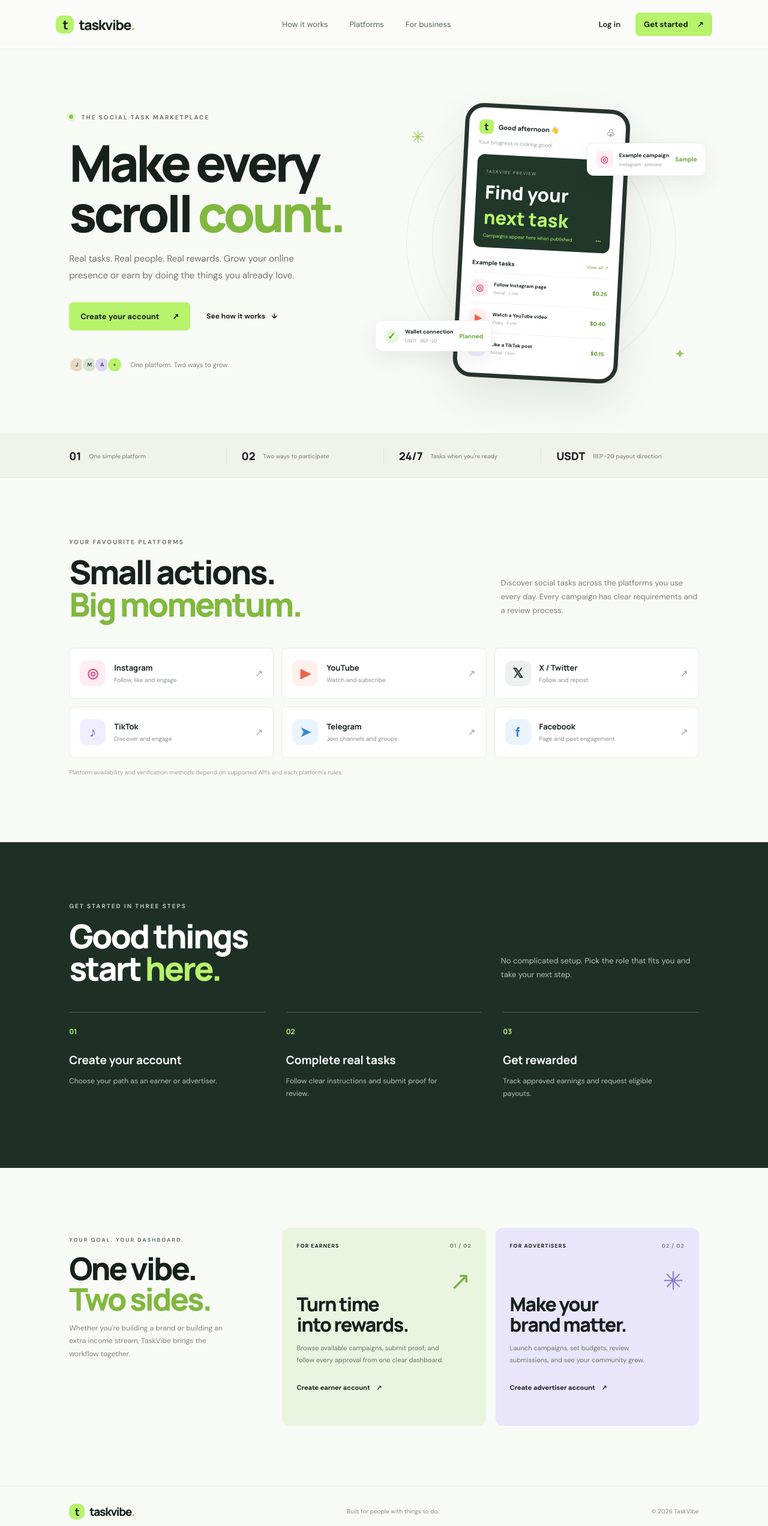
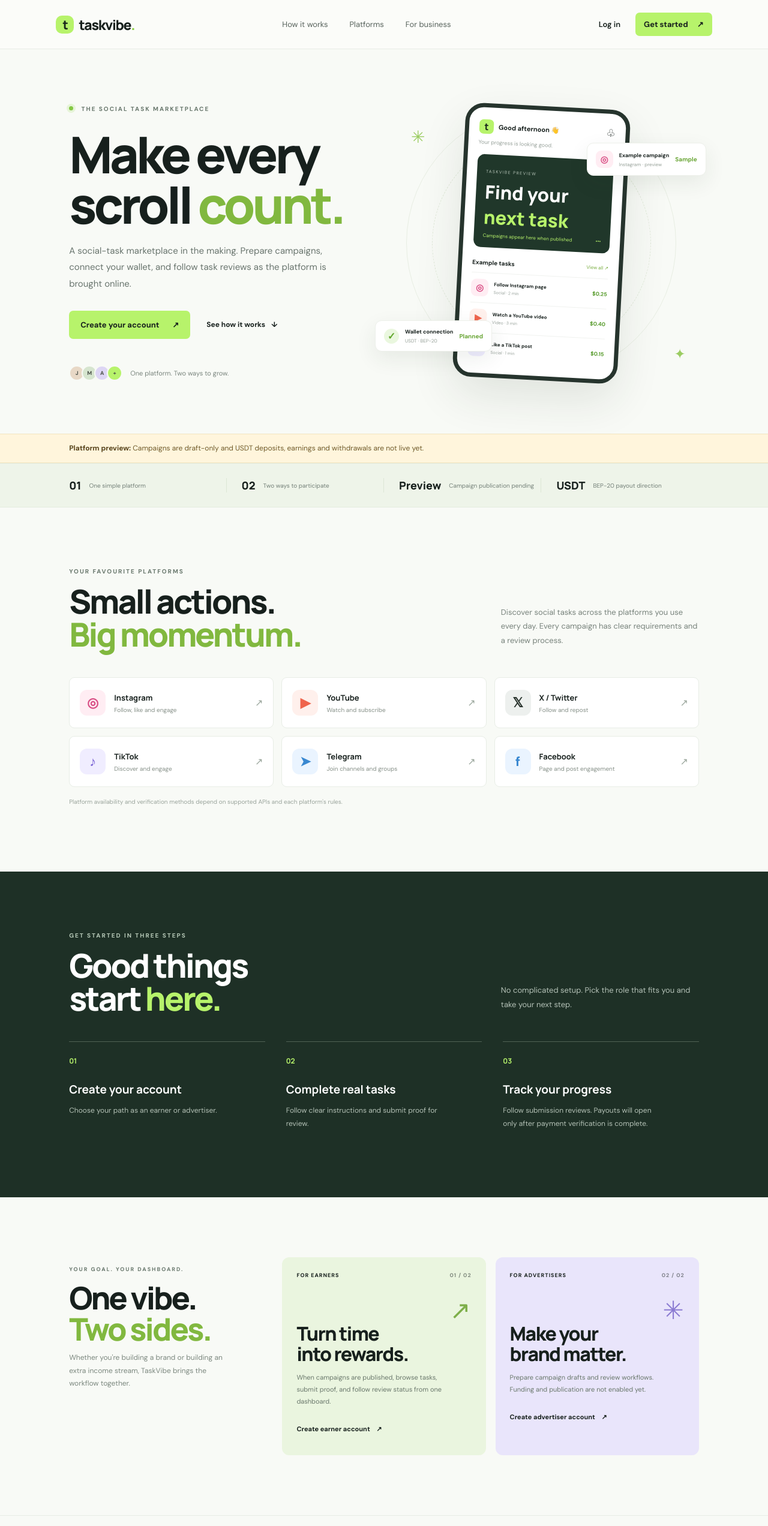
Before and after one commit to ali5690y9-jpg/TaskVibe, a Next.js app: page / in a window 1280 px wide. Shown: the top 2544 px of the page at 60% size. Built offline with nearby package versions, Linux system fonts and the light colour scheme.

Commit message:
Clarify preview-stage and unavailable payout features

```diff
--- a/src/app/page.tsx
+++ b/src/app/page.tsx
@@ -10,7 +10,7 @@ const taskTypes = [
 const steps = [
   { number: "01", title: "Create your account", text: "Choose your path as an earner or advertiser." },
   { number: "02", title: "Complete real tasks", text: "Follow clear instructions and submit proof for review." },
-  { number: "03", title: "Get rewarded", text: "Track approved earnings and request eligible payouts." },
+  { number: "03", title: "Track your progress", text: "Follow submission reviews. Payouts will open only after payment verification is complete." },
 ];
 
 export default function Home() {
@@ -26,7 +26,7 @@ export default function Home() {
         <div className="hero-copy">
           <div className="eyebrow"><span className="pulse" /> THE SOCIAL TASK MARKETPLACE</div>
           <h1>Make every<br />scroll <em>count.</em></h1>
-          <p className="hero-text">Real tasks. Real people. Real rewards. Grow your online presence or earn by doing the things you already love.</p>
+          <p className="hero-text">A social-task marketplace in the making. Prepare campaigns, connect your wallet, and follow task reviews as the platform is brought online.</p>
           <div className="hero-actions"><a className="button" href="/register">Create your account <span>↗</span></a><a className="text-link" href="#how">See how it works <span>↓</span></a></div>
           <div className="trust-line"><div className="avatar-stack"><i>J</i><i>M</i><i>A</i><i>+</i></div><span>One platform. Two ways to grow.</span></div>
         </div>
@@ -47,7 +47,9 @@ export default function Home() {
         </div>
       </section>
 
-      <section className="stats-strip"><div><strong>01</strong><span>One simple platform</span></div><div><strong>02</strong><span>Two ways to participate</span></div><div><strong>24/7</strong><span>Tasks when you're ready</span></div><div><strong>USDT</strong><span>BEP-20 payout direction</span></div></section>
+      <section className="preview-notice"><strong>Platform preview:</strong> Campaigns are draft-only and USDT deposits, earnings and withdrawals are not live yet.</section>
+
+      <section className="stats-strip"><div><strong>01</strong><span>One simple platform</span></div><div><strong>02</strong><span>Two ways to participate</span></div><div><strong>Preview</strong><span>Campaign publication pending</span></div><div><strong>USDT</strong><span>BEP-20 payout direction</span></div></section>
 
       <section className="section platforms" id="platforms">
         <div className="section-heading"><div><div className="eyebrow">YOUR FAVOURITE PLATFORMS</div><h2>Small actions.<br /><em>Big momentum.</em></h2></div><p>Discover social tasks across the platforms you use every day. Every campaign has clear requirements and a review process.</p></div>
@@ -57,7 +59,7 @@ export default function Home() {
 
       <section className="how-section" id="how"><div className="section-heading"><div><div className="eyebrow">GET STARTED IN THREE STEPS</div><h2>Good things<br />start <em>here.</em></h2></div><p>No complicated setup. Pick the role that fits you and take your next step.</p></div><div className="steps">{steps.map((step) => <article key={step.number}><span>{step.number}</span><h3>{step.title}</h3><p>{step.text}</p></article>)}</div></section>
 
-      <section className="roles-section" id="roles"><div className="role-intro"><div className="eyebrow">YOUR GOAL. YOUR DASHBOARD.</div><h2>One vibe.<br /><em>Two sides.</em></h2><p>Whether you're building a brand or building an extra income stream, TaskVibe brings the workflow together.</p></div><article className="role-card earner"><div className="role-label">FOR EARNERS <span>01 / 02</span></div><div className="role-symbol">↗</div><h3>Turn time<br />into rewards.</h3><p>Browse available campaigns, submit proof, and follow every approval from one clear dashboard.</p><a href="/register?role=earner">Create earner account <span>↗</span></a></article><article className="role-card advertiser"><div className="role-label">FOR ADVERTISERS <span>02 / 02</span></div><div className="role-symbol">✳</div><h3>Make your<br />brand matter.</h3><p>Launch campaigns, set budgets, review submissions, and see your community grow.</p><a href="/register?role=advertiser">Create advertiser account <span>↗</span></a></article></section>
+      <section className="roles-section" id="roles"><div className="role-intro"><div className="eyebrow">YOUR GOAL. YOUR DASHBOARD.</div><h2>One vibe.<br /><em>Two sides.</em></h2><p>Whether you're building a brand or building an extra income stream, TaskVibe brings the workflow together.</p></div><article className="role-card earner"><div className="role-label">FOR EARNERS <span>01 / 02</span></div><div className="role-symbol">↗</div><h3>Turn time<br />into rewards.</h3><p>When campaigns are published, browse tasks, submit proof, and follow review status from one dashboard.</p><a href="/register?role=earner">Create earner account <span>↗</span></a></article><article className="role-card advertiser"><div className="role-label">FOR ADVERTISERS <span>02 / 02</span></div><div className="role-symbol">✳</div><h3>Make your<br />brand matter.</h3><p>Prepare campaign drafts and review workflows. Funding and publication are not enabled yet.</p><a href="/register?role=advertiser">Create advertiser account <span>↗</span></a></article></section>
 
       <footer><a className="brand" href="#"><span className="brand-mark">t</span>taskvibe<span className="brand-dot">.</span></a><span>Built for people with things to do.</span><span>© 2026 TaskVibe</span></footer>
     </main>
```
Also changed, not shown: src/app/globals.css.
